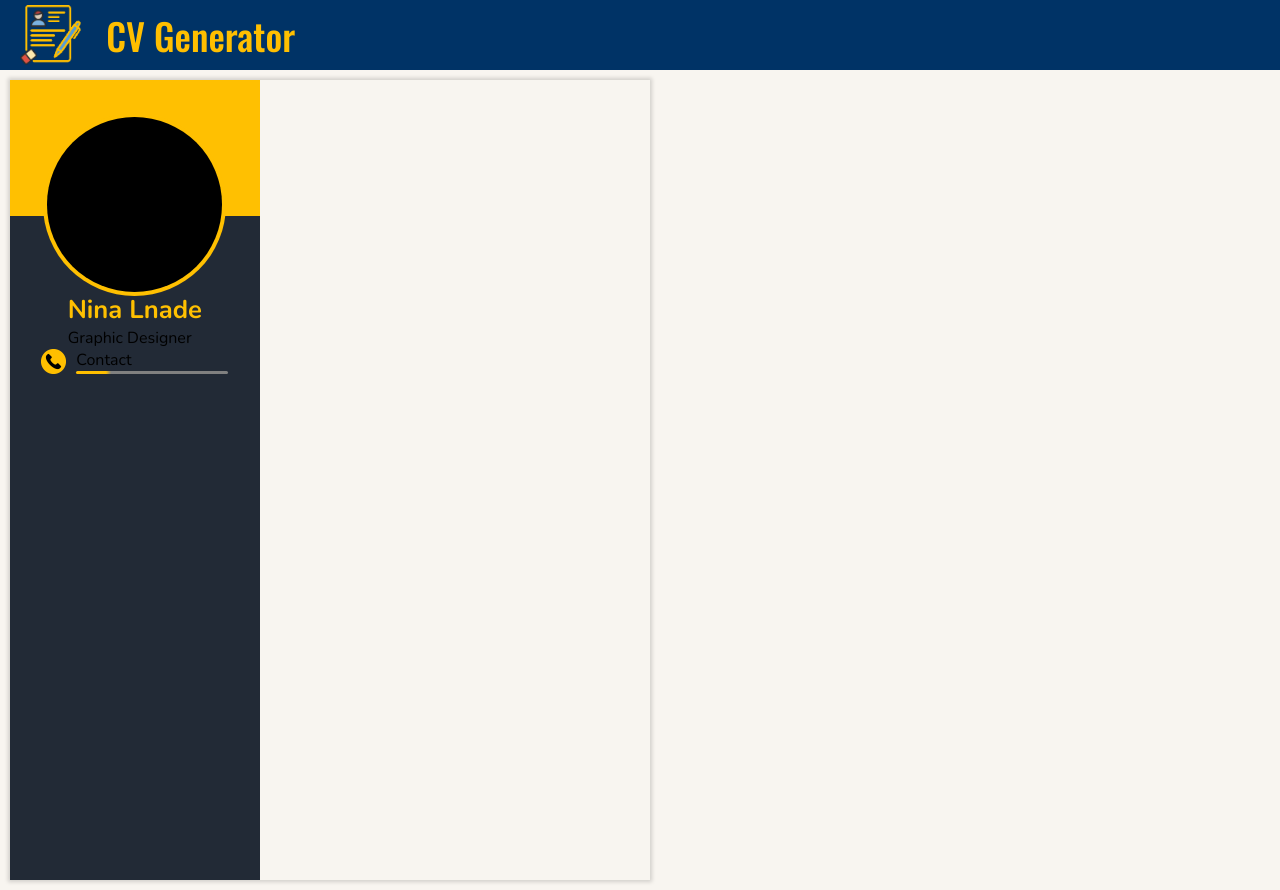
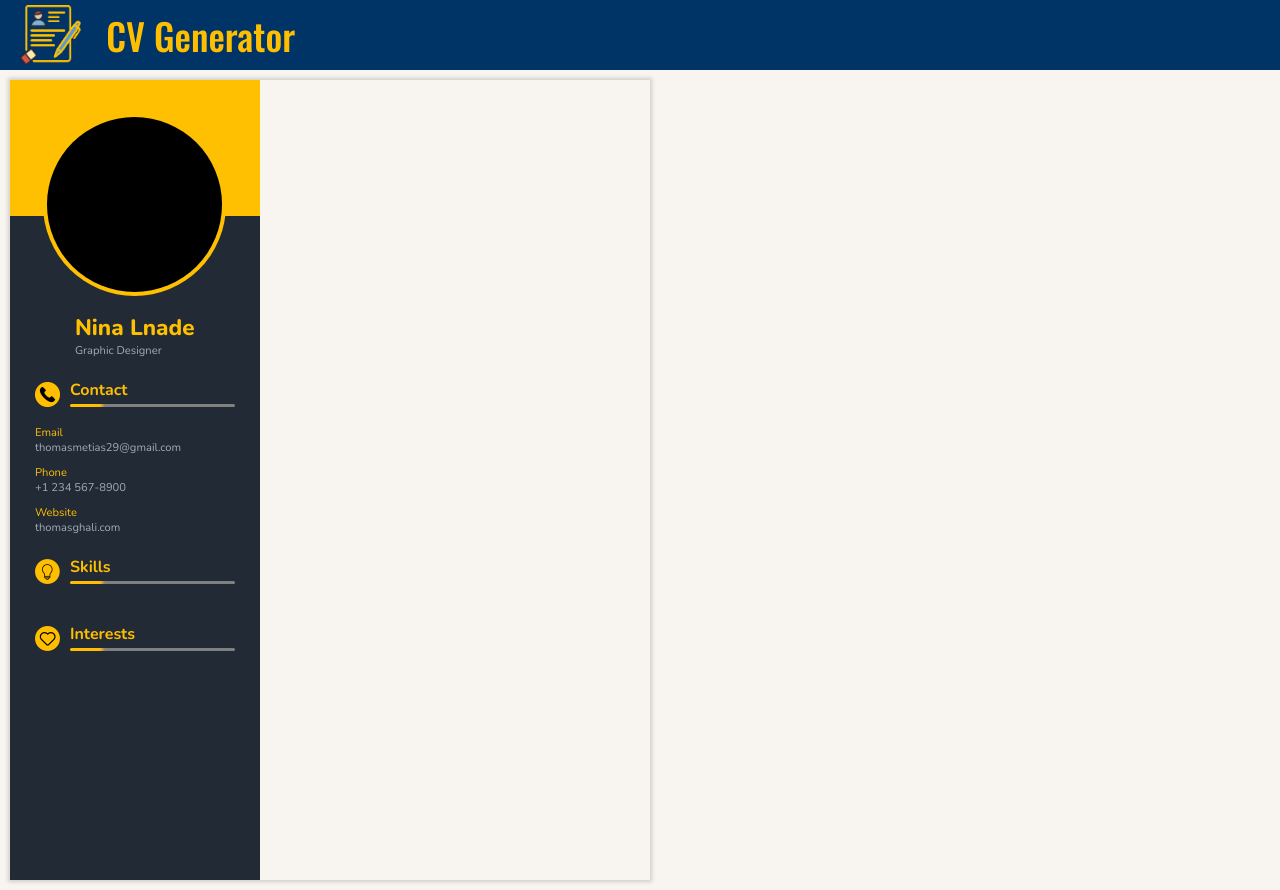
Before and after one commit to ThomasGhali/cv-generator, a React (Vite) app: page / in a window 1280 px wide. Built offline with nearby package versions, Linux system fonts and the light colour scheme.

Commit message:
feat: add contact section with styles

```diff
--- a/src/components/Cv/GeneralInfo/Profile.css
+++ b/src/components/Cv/GeneralInfo/Profile.css
@@ -14,7 +14,10 @@
   width: 100%;
   display: flex;
   flex-direction: column;
+  row-gap: 20px;
   align-items: center;
+  color: rgb(164, 171, 179);
+  font-size: 0.7rem;
 }
 
 .profile__img {
@@ -34,6 +37,32 @@
 
 .profile__name {
   color: #ffc001;
-  font-size: 1.6rem;
-  font-weight: 700;
+  font-size: 1.4rem;
+  font-weight: 800;
 }
+
+.profile-section {
+  width: 80%;
+}
+
+/* ===============
+  CONTACT STYLES
+ =============== */
+
+.contact {
+}
+
+.contact__highlight {
+  color: rgb(255, 191, 0);
+}
+
+.contact__info {
+  width: 100%;
+  display: flex;
+  flex-direction: column;
+  row-gap: 10px;
+  align-items: start;
+}
+
+.contact__section-wrapper {
+}
--- a/src/components/Cv/GeneralInfo/Profile.jsx
+++ b/src/components/Cv/GeneralInfo/Profile.jsx
@@ -16,8 +16,31 @@ export default function Profile() {
             </span>
           </div>
 
-        <SectionsHeader text="Contact" iconName="contact" />
+          <section className="contact profile-section">
+            <SectionsHeader text="Contact" iconName="contact" />
+            <div className="contact__info">
+              <div className="contact__section-wrapper">
+                <span className="contact__highlight">Email</span>
+                <p >thomasmetias29@gmail.com</p>
+              </div>
+              <div className="contact__section-wrapper">
+                <span className="contact__highlight">Phone</span>
+                <p>+1 234 567-8900</p>
+                </div>
+              <div className="contact__section-wrapper">
+                <span className="contact__highlight">Website</span>
+                <p>thomasghali.com</p>
+              </div>
+            </div>
+          </section>
 
+          <section className="skills profile-section">
+            <SectionsHeader text="Skills" iconName="skills" />
+          </section>
+
+          <section className="interests profile-section">
+            <SectionsHeader text="Interests" iconName="interests" />
+          </section>
         </section>
       </div>
     </>
--- a/src/components/Cv/SectionsHeader.css
+++ b/src/components/Cv/SectionsHeader.css
@@ -1,20 +1,29 @@
 .header {
-  width: 75%;
+  width: 100%;
   display: flex;
   align-items: center;
   justify-content: center;
   column-gap: 10px;
+  margin-bottom: 18px;
 }
 
 .header__icon {
   width: 25px;
+  margin-top: 4px;
 }
 
 .header__info {
   width: 100%;
   display: flex;
   flex-direction: column;
+  row-gap: 3px;
   justify-content: center;
+}
+
+.header__name {
+  font-size: 1rem;
+  font-weight: 700;
+  color: rgb(255, 191, 0);
 }
 
 .header__line {
```
